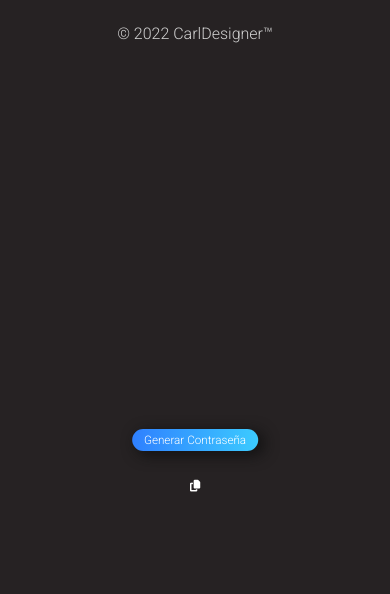
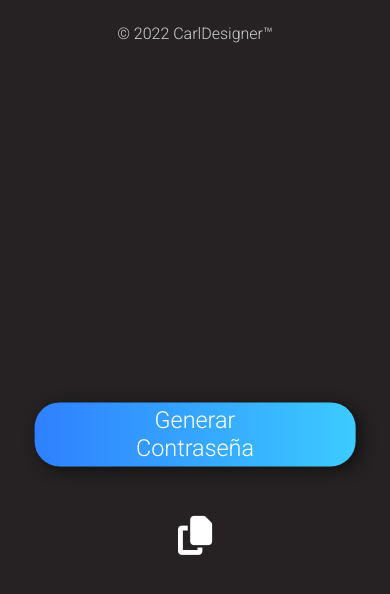
Before and after one commit to CarlDesigner/PasswordGenerator, a plain HTML site: page index.html in a window 390 px wide. Drawn offline with Linux system fonts and the light colour scheme.

Commit message:
Prueba responsive

```diff
--- a/assets/css/styles.css
+++ b/assets/css/styles.css
@@ -79,3 +79,22 @@ small {
     color: #d0d0d0;
     font-family: 'Poiret One', cursive;
 }
+
+
+/* RESPONSIVE */
+@media screen and (max-width: 480px) {
+    button {
+        font-size: 6vw;
+        padding: 1vw 26vw;
+    }
+
+    h3 {
+        font-size: 6vw;
+        margin-bottom: 10.5vw;
+    }
+
+    .fa-solid {
+        font-size: 10vw;
+        margin-top: 50px;
+    }
+}
--- a/index.html
+++ b/index.html
@@ -6,6 +6,7 @@
     <meta http-equiv="X-UA-Compatible" content="IE=edge">
     <meta name="viewport" content="width=device-width, initial-scale=1.0">
     <title>Password Generator | CarlDesigner</title>
+    <link rel="shortcut icon" href="/assets/Favicon.ico" type="image/x-icon">
     <!-- fontawesome -->
     <script src="https://kit.fontawesome.com/7e048c637c.js" crossorigin="anonymous"></script>
     <!-- styles -->
```
Also changed, not shown: assets/Favicon.ico (added).
